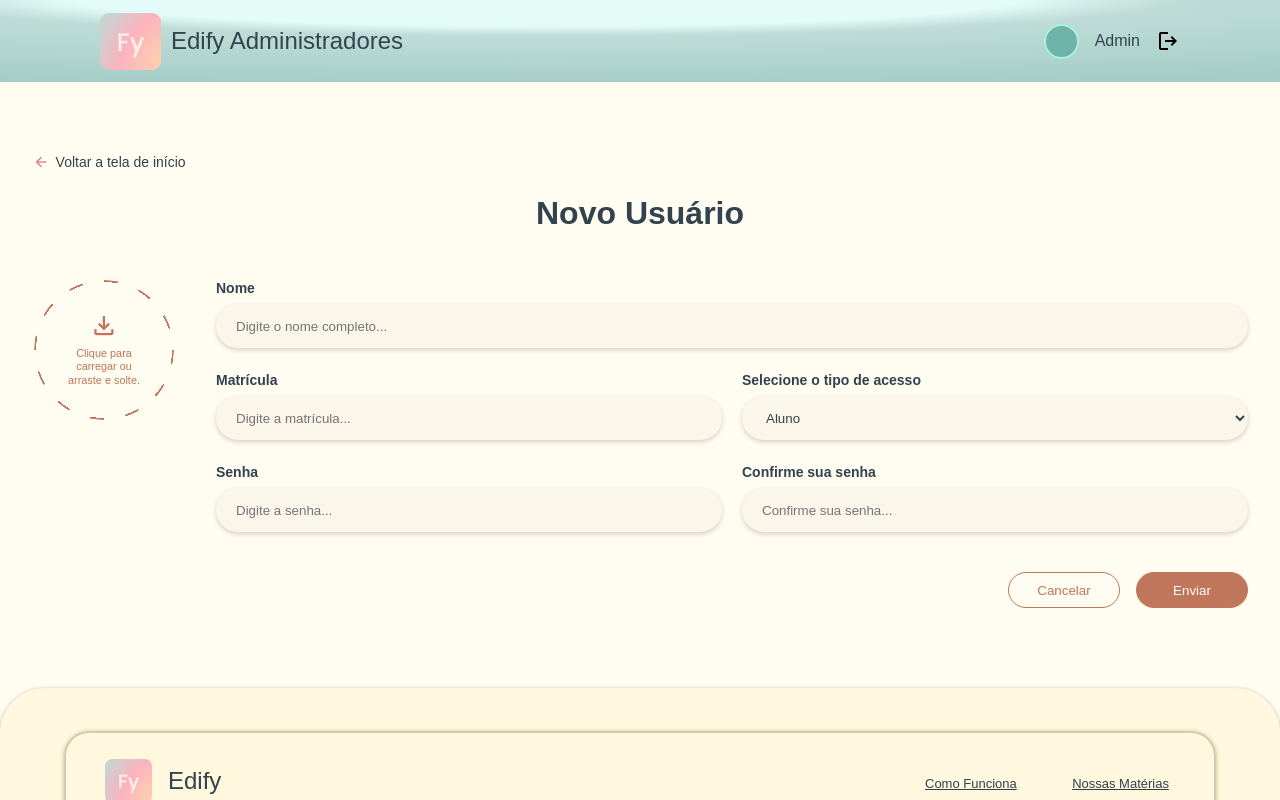
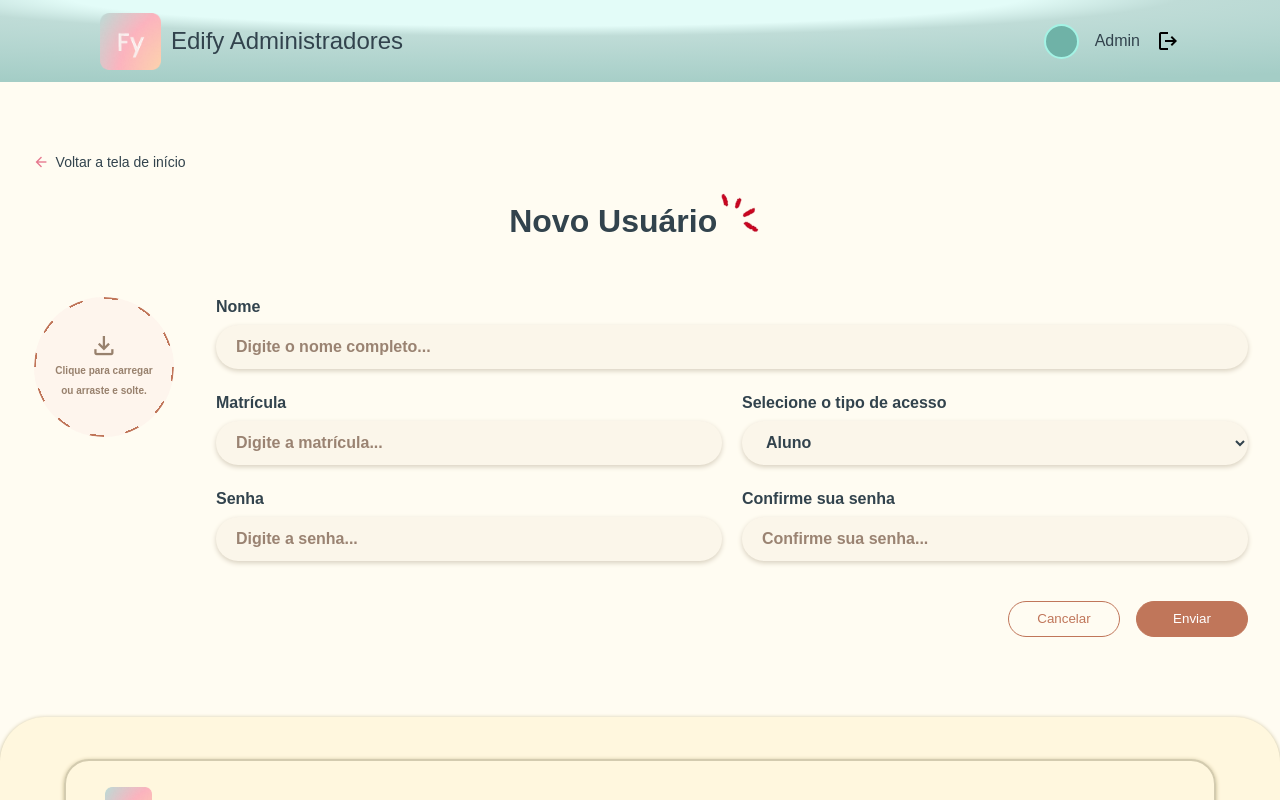
Before and after one commit to david-pessoa/tech-challenge-frontend, a React (Vite) app: page /user/new in a window 1280 px wide. Shown: the top 800 px of the page. Built offline with nearby package versions, Linux system fonts and the light colour scheme; no server answers.

Commit message:
style: refine user form visual details

```diff
--- a/src/pages/UserRegister.tsx
+++ b/src/pages/UserRegister.tsx
@@ -4,6 +4,7 @@ import styled from 'styled-components';
 
 import Footer from '../components/Footer';
 import Header from '../components/Header';
+import redDoodle from '../assets/red-doodle.png';
 import type { Role } from '../types/Roles';
 
 type UserRegisterProps = {
@@ -53,7 +54,21 @@ const BackLink = styled.a`
 
 const Title = styled.h1`
   text-align: center;
-  margin: 0 0 3rem;
+  margin: 0;
+`;
+
+const TitleContainer = styled.div`
+  display: flex;
+  align-items: center;
+  justify-content: center;
+  gap: 0;
+  margin-bottom: 3rem;
+`;
+
+const TitleIcon = styled.img`
+  width: 4rem;
+  margin-left: -0.65rem;
+  transform: translateY(-0.65rem) rotate(12deg);
 `;
 
 const Form = styled.form`
@@ -84,6 +99,7 @@ const PhotoUpload = styled.label<{ $hasImage: boolean }>`
   cursor: pointer;
   overflow: hidden;
   text-align: center;
+  background-color: ${({ $hasImage }) => ($hasImage ? 'transparent' : 'rgba(251, 220, 220, 0.24)')};
 
   &::before {
     content: '';
@@ -117,10 +133,12 @@ const UploadContent = styled.span`
   display: flex;
   flex-direction: column;
   align-items: center;
-  gap: 0.35rem;
-  width: 5.75rem;
-  font-size: 0.68rem;
-  line-height: 1.25;
+  width: 6.25rem;
+  color: #98816d;
+  font-family: Poppins, sans-serif;
+  font-size: 0.625rem;
+  font-weight: 600;
+  line-height: 1.25rem;
 `;
 
 const UploadIcon = styled.span`
@@ -142,18 +160,33 @@ const Field = styled.label<{ $full?: boolean }>`
   flex-direction: column;
   gap: 0.5rem;
   grid-column: ${({ $full }) => ($full ? '1 / -1' : 'auto')};
-  font-size: 0.875rem;
+  color: #32434d;
+  font-size: 1rem;
   font-weight: 600;
+  line-height: 1.25rem;
 `;
 
-const Input = styled.input`
+const fieldControlStyles = `
   border: 0;
   border-radius: 1.5rem;
   background: #fbf6ea;
   box-shadow: 0 2px 5px #d8d0bf;
-  color: ${({ theme }) => theme.colors.text};
+  color: #32434d;
+  font-family: Poppins, sans-serif;
+  font-size: 1rem;
+  font-weight: 600;
+  line-height: 1.25rem;
   min-height: 2.75rem;
   padding: 0 1.25rem;
+
+  &::placeholder {
+    color: #9a8372;
+    opacity: 1;
+  }
+`;
+
+const Input = styled.input`
+  ${fieldControlStyles}
 
   &:focus {
     outline: 2px solid #f2c0ad;
@@ -161,13 +194,7 @@ const Input = styled.input`
 `;
 
 const Select = styled.select`
-  border: 0;
-  border-radius: 1.5rem;
-  background: #fbf6ea;
-  box-shadow: 0 2px 5px #d8d0bf;
-  color: ${({ theme }) => theme.colors.text};
-  min-height: 2.75rem;
-  padding: 0 1.25rem;
+  ${fieldControlStyles}
 
   &:focus {
     outline: 2px solid #f2c0ad;
@@ -266,7 +293,10 @@ export default function UserRegister({ isNew }: UserRegisterProps) {
           Voltar a tela de início
         </BackLink>
 
-        <Title>{isNew ? 'Novo Usuário' : 'Editar Usuário'}</Title>
+        <TitleContainer>
+          <Title>{isNew ? 'Novo Usuário' : 'Editar Usuário'}</Title>
+          <TitleIcon src={redDoodle} alt="" />
+        </TitleContainer>
 
         <Form onSubmit={handleSubmit}>
           <PhotoField>
@@ -276,7 +306,7 @@ export default function UserRegister({ isNew }: UserRegisterProps) {
               ) : (
                 <UploadContent>
                   <UploadIcon className="material-symbols-outlined">download</UploadIcon>
-                  Clique para carregar ou arraste e solte.
+                  <span>Clique para carregar ou arraste e solte.</span>
                 </UploadContent>
               )}
               <input
```
